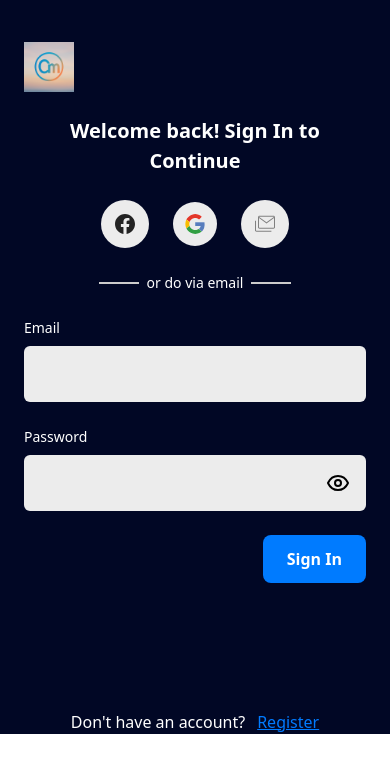
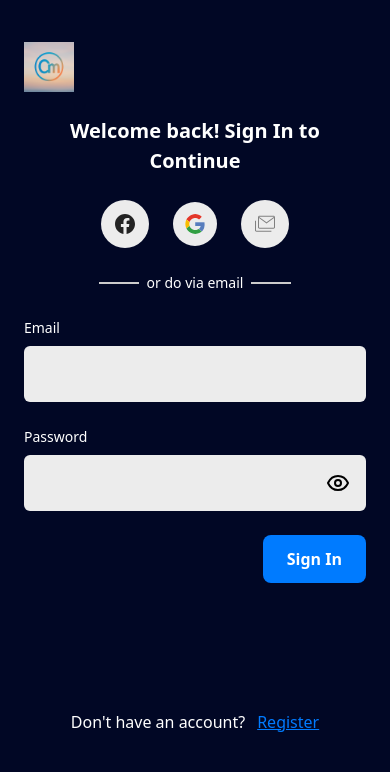
Before and after one commit to Frokesy/qus, a React (Vite) app: page / in a window 390 px wide. Shown: the top 772 px of the page. Built offline with nearby package versions, Linux system fonts and the light colour scheme.

Commit message:
minor fix

```diff
--- a/src/pages/admin/auth.tsx
+++ b/src/pages/admin/auth.tsx
@@ -72,7 +72,7 @@ const AdminAuth = () => {
     <AuthContainer>
       <ToastContainer position="top-center" />
 
-      <div className="flex flex-col lg:h-[80vh] overflow-y-auto items-center pt-[20vh]">
+      <div className="flex flex-col lg:h-[80vh] min-h-screen overflow-y-auto items-center pt-[20vh]">
         <h2 className="lg:text-[24px] text-[20px] text-center font-semibold">
           Admin Login
         </h2>
--- a/src/pages/auth/login/index.tsx
+++ b/src/pages/auth/login/index.tsx
@@ -69,7 +69,7 @@ const Login = () => {
     <AuthContainer>
       <ToastContainer position="top-center" />
 
-      <div className="flex flex-col lg:h-[80vh] overflow-y-auto items-center pt-6">
+      <div className="flex flex-col lg:h-[80vh] min-h-screen overflow-y-auto items-center pt-6">
         <h2 className="lg:text-[24px] text-[20px] text-center font-semibold">
           Welcome back! Sign In to Continue
         </h2>
--- a/src/pages/auth/signup/index.tsx
+++ b/src/pages/auth/signup/index.tsx
@@ -150,7 +150,7 @@ const Signup = () => {
   return (
     <AuthContainer>
       <ToastContainer />
-      <div className="flex flex-col lg:h-[80vh] overflow-y-auto items-center pt-6">
+      <div className="flex flex-col lg:h-[80vh] min-h-screen overflow-y-auto items-center pt-6">
         <h2 className="lg:text-[24px] text-[20px] text-center font-semibold">
           Sign Up to get started!
         </h2>
```
